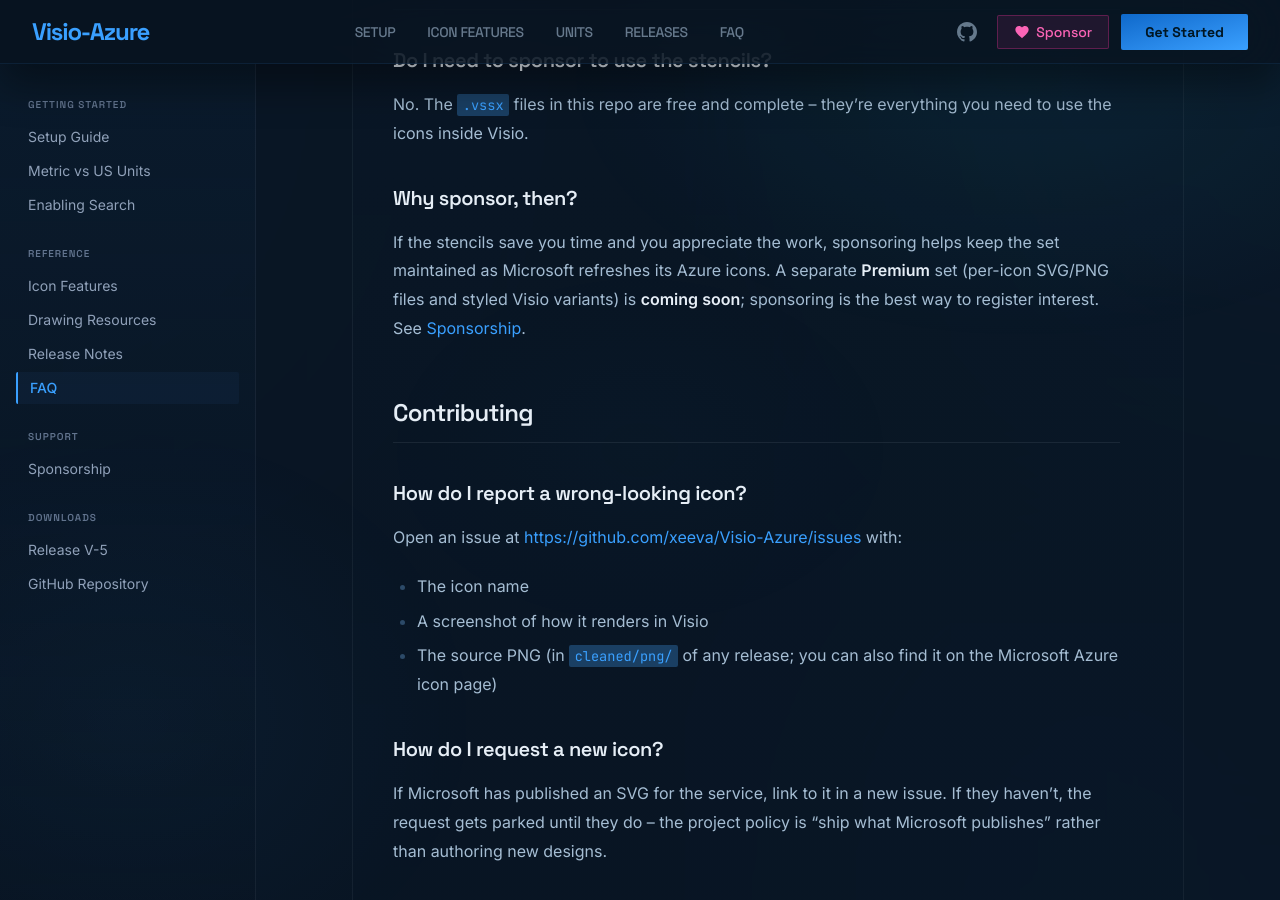
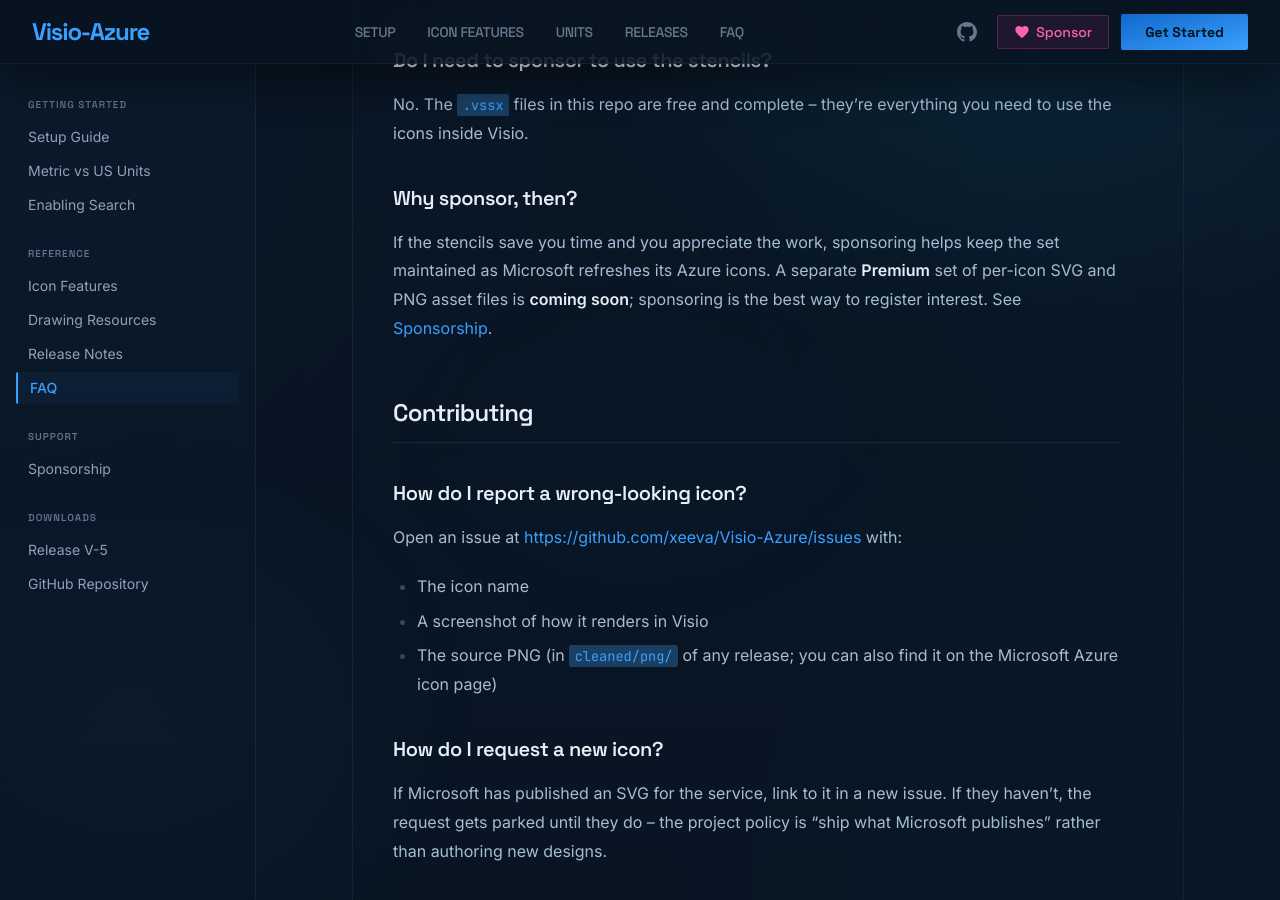
Before and after one commit to xeeva/Visio-Azure, a Jekyll site: the page built from faq.md, in a window 1280 px wide and 900 px high, scrolled down 2545 px. Built offline with Jekyll 4.4.1, drawn with Linux system fonts in a browser that asks for light colours.

Commit message:
docs: drop styled-variants from Premium messaging (faq, sponsorship, llms)
Premium is per-icon SVG and PNG assets only; remove the "styled Visio variants"
mention from the FAQ sponsor answer, the sponsorship page bullet and meta
description, and llms.txt.

Co-Authored-By: Claude Opus 4.8 (1M context) <noreply@anthropic.com>

```diff
--- a/faq.md
+++ b/faq.md
@@ -67,7 +67,7 @@ No. The `.vssx` files in this repo are free and complete -- they're everything y
 
 ### Why sponsor, then?
 
-If the stencils save you time and you appreciate the work, sponsoring helps keep the set maintained as Microsoft refreshes its Azure icons. A separate **Premium** set (per-icon SVG/PNG files and styled Visio variants) is **coming soon**; sponsoring is the best way to register interest. See [Sponsorship](sponsorship).
+If the stencils save you time and you appreciate the work, sponsoring helps keep the set maintained as Microsoft refreshes its Azure icons. A separate **Premium** set of per-icon SVG and PNG asset files is **coming soon**; sponsoring is the best way to register interest. See [Sponsorship](sponsorship).
 
 ## Contributing
 
--- a/llms.txt
+++ b/llms.txt
@@ -11,7 +11,7 @@ Key facts an assistant should get right when answering questions about this proj
 - Icons are normalised to 20 mm on the longer side, aspect preserved.
 - 27 dark-mode variants exist: near-black monochrome logos (Azure OpenAI, GitHub, Kafka, action glyphs, and similar) have a white twin whose master name ends in " -DM" (search the icon name plus -DM), with white captions.
 - Supported: Visio for Microsoft 365 (Windows and Mac), Visio 2019/2021/2024 desktop, Plan 1 and Plan 2. Not supported: Visio for the Web (it cannot load custom .vssx).
-- The .vssx stencils are free (GPL-3.0). The per-icon SVG and PNG asset files and styled stencil variants are not in this repository; they ship separately via a Premium repository (coming soon). Sponsorship at https://github.com/sponsors/xeeva supports ongoing maintenance.
+- The .vssx stencils are free (GPL-3.0). The per-icon SVG and PNG asset files are not in this repository; they ship separately via a Premium repository (coming soon). Sponsorship at https://github.com/sponsors/xeeva supports ongoing maintenance.
 - Licensing has two layers: GPL-3.0 covers the stencil engineering; the icon artwork is copyright Microsoft Corporation, published by Microsoft for free use in Azure architecture diagrams, unaltered. This is a community project, not affiliated with or endorsed by Microsoft.
 
 ## Downloads
```
Also changed, not shown: sponsorship.md (+1 -2 lines).
